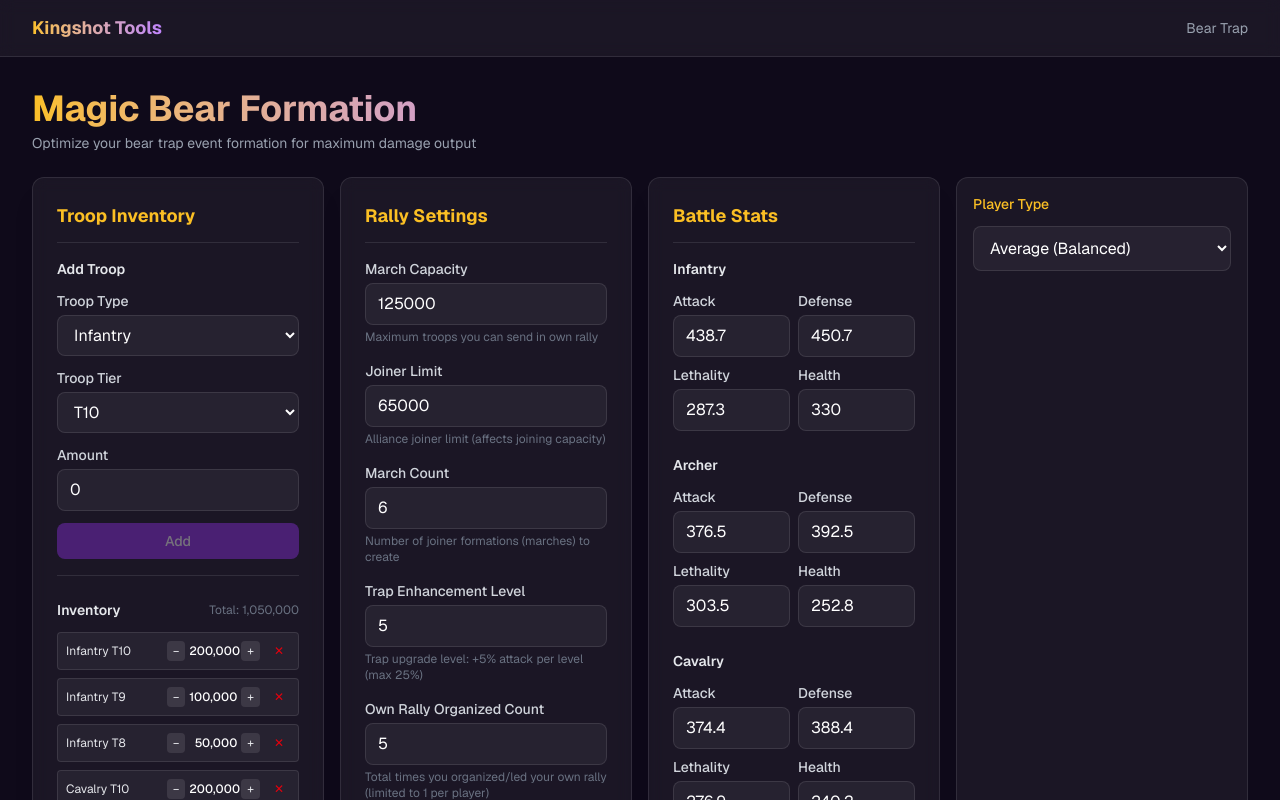
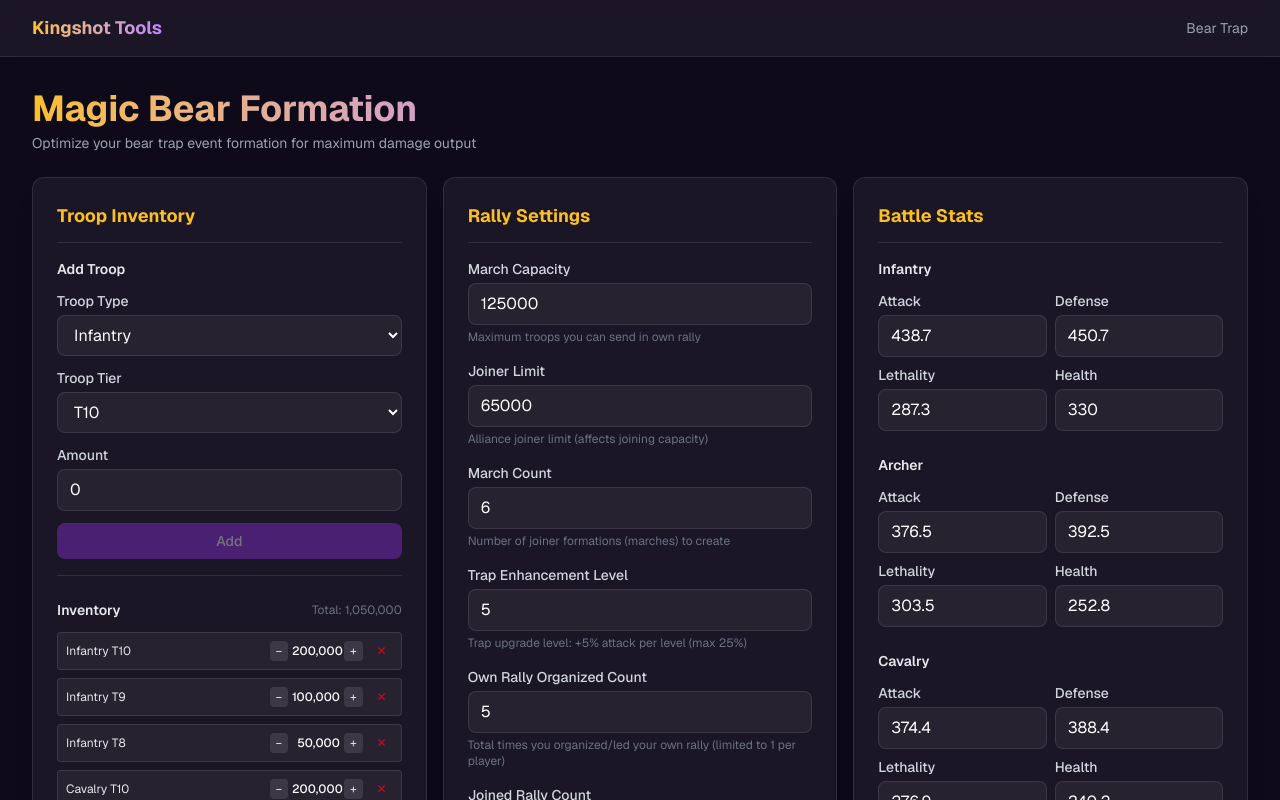
Before and after one commit to jangbersahaja/kingshot-tools, a Next.js app: page /beartrap in a window 1280 px wide. Shown: the top 800 px of the page. Built offline with nearby package versions, Linux system fonts and the light colour scheme.

Commit message:
feat(layout): troop inventory spans left, settings+stats+controls on right

```diff
--- a/app/(tools)/beartrap/page.tsx
+++ b/app/(tools)/beartrap/page.tsx
@@ -84,12 +84,16 @@ export default function BearTrapPage() {
           </p>
         </div>
 
-        {/* Input Row - horizontal grid on desktop */}
-        <div className="grid grid-cols-1 sm:grid-cols-2 lg:grid-cols-4 gap-4 mb-6">
-          <Card title="Troop Inventory">
-            <TroopsInput config={config} onConfigChange={setConfig} />
-          </Card>
+        {/* Input Area */}
+        <div className="grid grid-cols-1 lg:grid-cols-3 gap-4 mb-6">
+          {/* Left: Troop Inventory - spans 2 rows */}
+          <div className="lg:row-span-2">
+            <Card title="Troop Inventory" className="h-full">
+              <TroopsInput config={config} onConfigChange={setConfig} />
+            </Card>
+          </div>
 
+          {/* Top-right: Rally Settings + Battle Stats */}
           <Card title="Rally Settings">
             <RallySettings config={config} onConfigChange={setConfig} />
           </Card>
@@ -101,8 +105,8 @@ export default function BearTrapPage() {
             />
           </Card>
 
-          {/* Player Type + Calculate */}
-          <div className="flex flex-col gap-4">
+          {/* Bottom-right: Player Type + Calculate spanning 2 cols */}
+          <div className="lg:col-span-2 flex flex-col sm:flex-row gap-4">
             <div className="bg-white/5 border border-white/10 rounded-xl p-4 space-y-3 flex-1">
               <label className="block text-sm font-medium text-kingshot-gold-400">
                 Player Type
@@ -128,7 +132,7 @@ export default function BearTrapPage() {
 
             <button
               onClick={handleCalculate}
-              className="w-full rounded-xl bg-linear-to-r from-kingshot-gold-500 to-kingshot-gold-600 hover:from-kingshot-gold-600 hover:to-kingshot-gold-700 px-6 py-4 text-white font-bold shadow-lg shadow-kingshot-gold-500/30 hover:shadow-kingshot-gold-500/50 transition-all hover:scale-[1.02] active:scale-[0.98]"
+              className="sm:w-48 rounded-xl bg-linear-to-r from-kingshot-gold-500 to-kingshot-gold-600 hover:from-kingshot-gold-600 hover:to-kingshot-gold-700 px-6 py-4 text-white font-bold shadow-lg shadow-kingshot-gold-500/30 hover:shadow-kingshot-gold-500/50 transition-all hover:scale-[1.02] active:scale-[0.98]"
             >
               Calculate Formation
             </button>
```
Also changed, not shown: app/(tools)/layout.tsx (+3 -4 lines).
